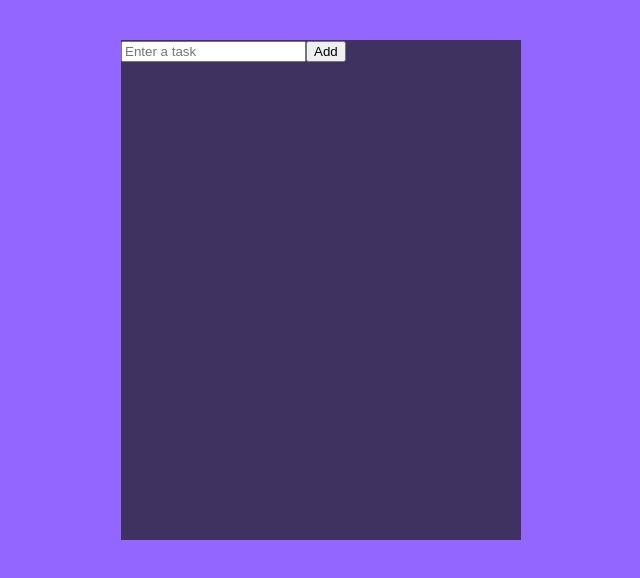
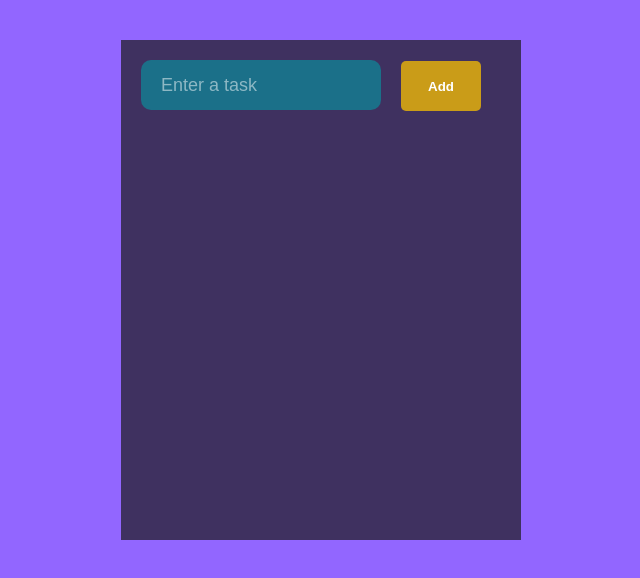
Before and after one commit to AdamWarlock08/mini3t6, a React (Create React App) app: page / in a window 1280 px wide. Shown: the top 578 px of the page, without its empty margins (319-959 px from the left). Built offline with nearby package versions, Linux system fonts and the light colour scheme.

Commit message:
main style foe app

```diff
--- a/src/App.css
+++ b/src/App.css
@@ -6,5 +6,31 @@ body{
   min-height: 500px;
   width: 400px;
   margin: 40px auto;
-
 }
+#to-do-form input{
+  background-color: rgb(27,112,137);
+  border: 0;
+  width: 200px;
+  height: 50px;
+  padding: 0 20px;
+  margin: 20px;
+  font-size: 18px;
+  border-radius: 10px;
+  color: #fff;
+}
+#to-do-form input::placeholder{
+  color: rgb(255,255,255,0.5);
+}
+#to-do-form input:focus, #to-do-form button:focus{
+  outline: none;
+}
+#to-do-form button{
+  height: 50px;
+  width: 80px;
+  border-radius: 5px;
+  border: 0;
+  background-color: rgb(202,156,24);
+  cursor: pointer;
+  font-weight: bolder;
+  color: #fff;
+}
```
